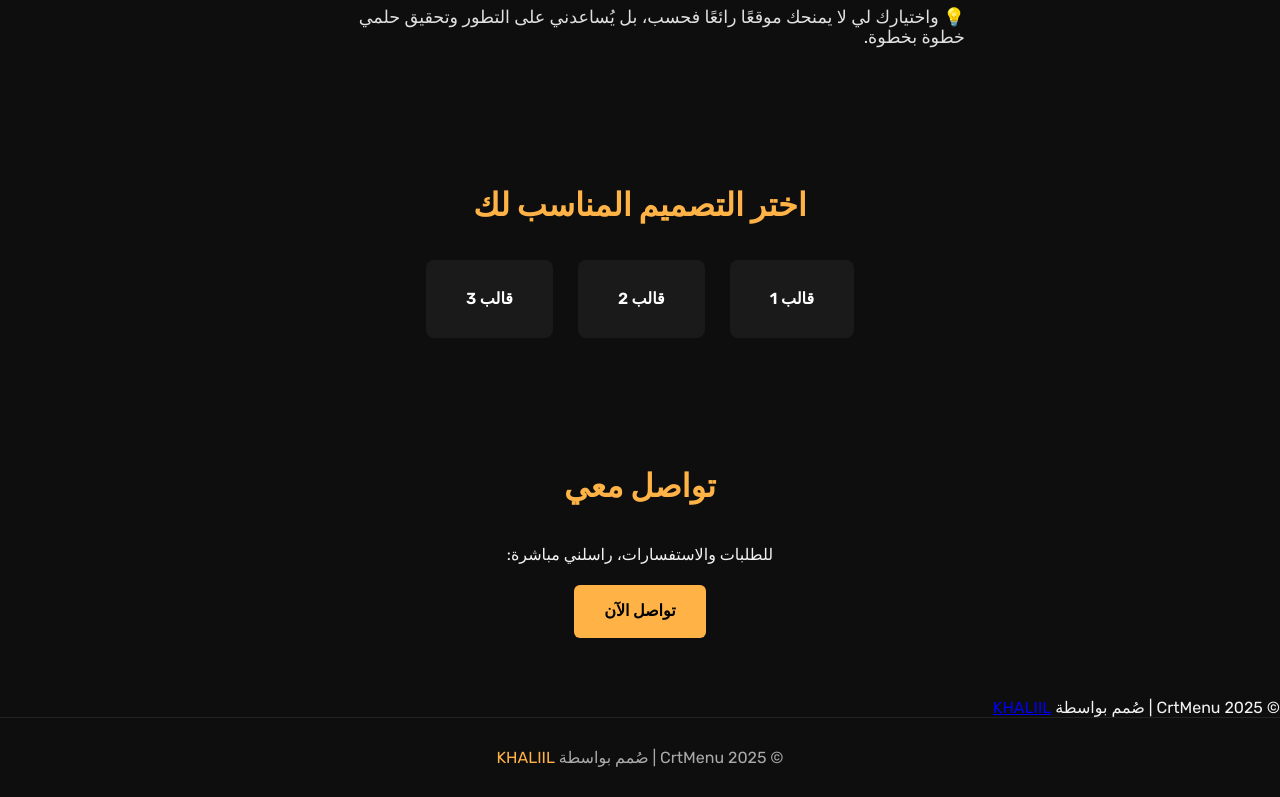
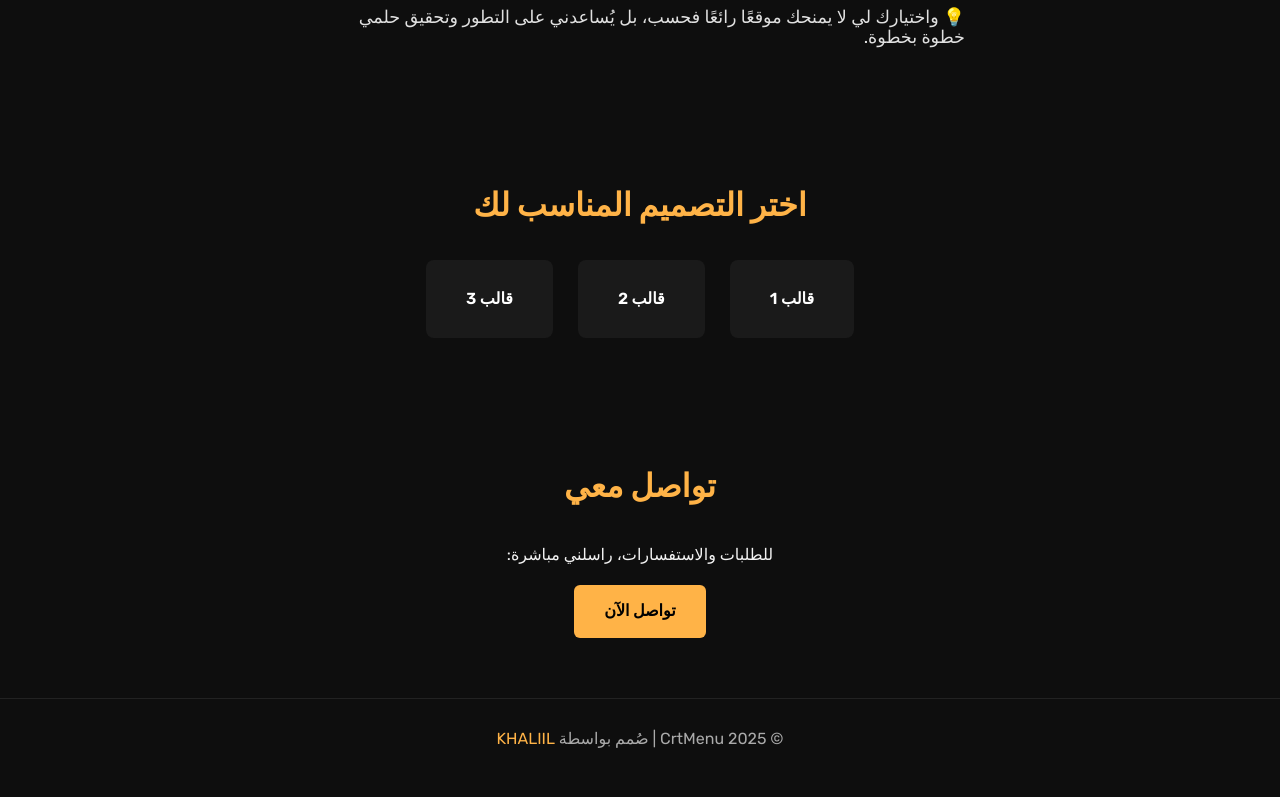
Before and after one commit to storeskhaliil/HomePage, a Next.js app: page / in a window 1280 px wide. Shown: the part 1505-2302 px from the top of the page. Built offline with nearby package versions, Linux system fonts and the light colour scheme.

Commit message:
Remove footer from index.js
Removed footer section from the index page.

```diff
--- a/pages/index.js
+++ b/pages/index.js
@@ -90,9 +90,6 @@ export default function Home() {
         <a href="/contact" className={styles.contactBtn}>تواصل الآن</a>
       </section>
 
-      <footer className={styles.footer}>
-        <p>© {new Date().getFullYear()} CrtMenu | صُمم بواسطة <a href="https://khaliil.com" target="_blank" rel="noreferrer">KHALIIL</a></p>
-      </footer>
     </>
   );
 }
```
